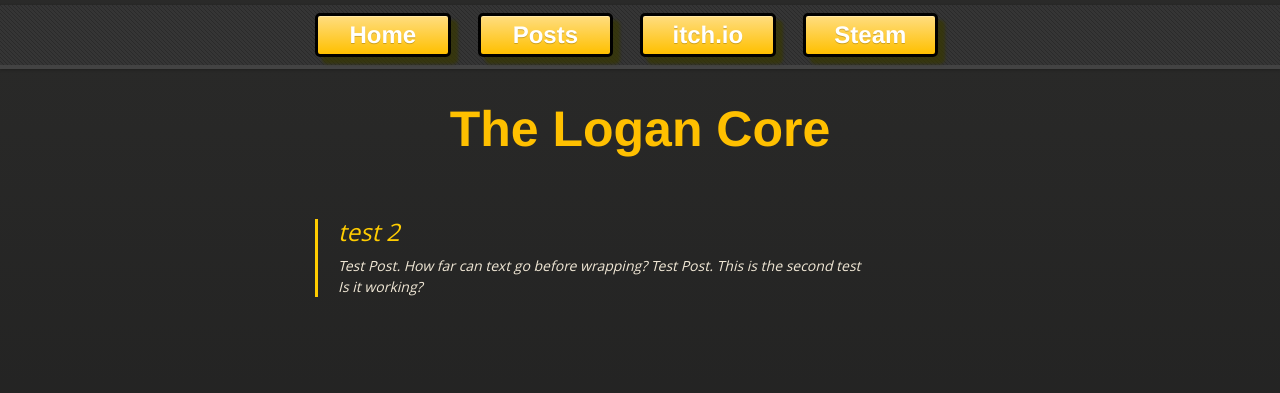
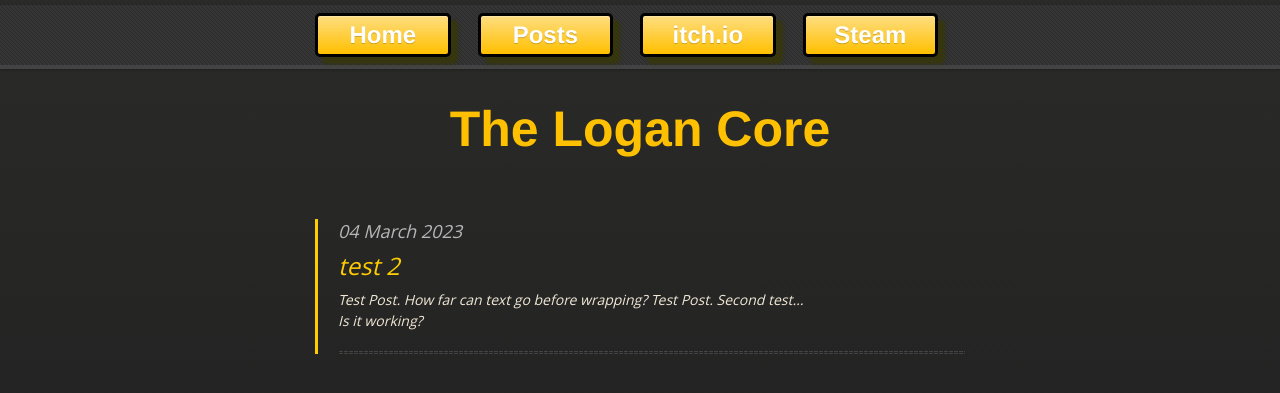
Before and after one commit to Logan-Core/Logan-Core.github.io, a Jekyll site: the page built from _posts/2023-03-04-post-test2.markdown, in a window 1280 px wide. Shown: the top 393 px of the page. Built offline with Jekyll 4.4.1, drawn with Linux system fonts in a browser that asks for light colours.

```diff
--- a/_posts/2023-03-04-post-test.markdown
+++ b/_posts/2023-03-04-post-test.markdown
@@ -2,7 +2,7 @@
 layout: default
 title:  "test 1"
 ---
-
+> ### 04 March 2023
 > ## <a href="https://logancore.com/2023/03/04/post-test">test 1</a>
 > Test Post. How far can text go before wrapping? Test Post.
 > How far can text go before wrapping? Test Post. How far can text go before wrapping? Test Post. How far can text go before wrapping? Test Post. How far can text go before wrapping? Test Post. How far can text go before wrapping? Test Post. How far can text go before wrapping? Test Post. How far can text go before wrapping? Test Post. How far can text go before wrapping? Test Post. How far can text go before wrapping?
@@ -12,3 +12,4 @@ title:  "test 1"
 > <iframe width="420" height="315"
 >	src="https://www.youtube.com/embed/bAMlZGhCyVg">
 > </iframe>
+***
--- a/_posts/2023-03-04-post-test2.markdown
+++ b/_posts/2023-03-04-post-test2.markdown
@@ -2,9 +2,13 @@
 layout: default
 title:  "test 2"
 ---
-
-> ## <a href="https://logancore.com/2023/03/04/post-test2">test 2</a>
+> ### 04 March 2023
+> ## <a href="https://logancore.com/2023/03/04/post-test">test 2</a>
+>
 > Test Post. How far can text go before wrapping? Test Post.
-> This is the second test
+> Second test...
 <br>
 > Is it working?
+>
+>
+***
```
Also changed, not shown: index.md (+2 -1 lines).
